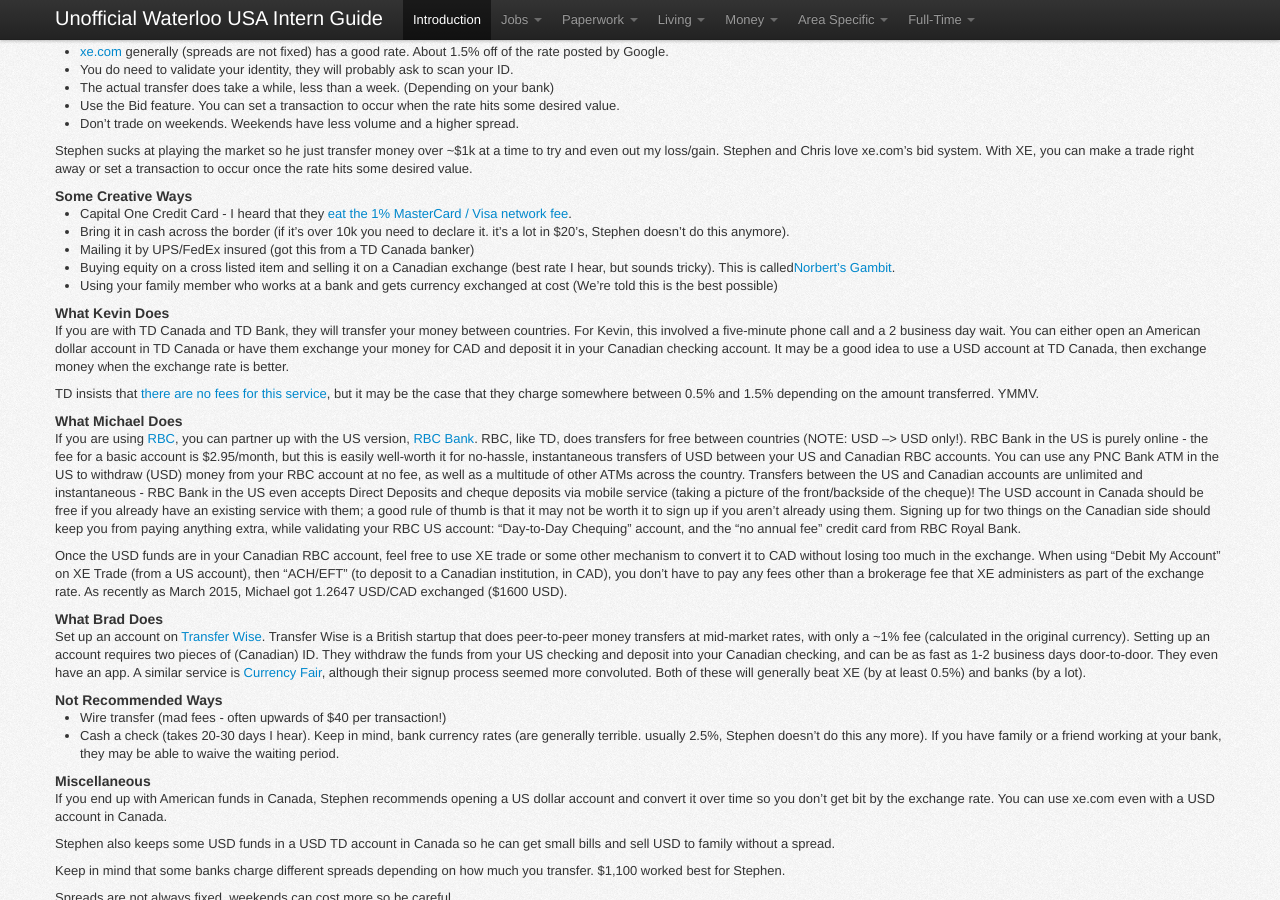
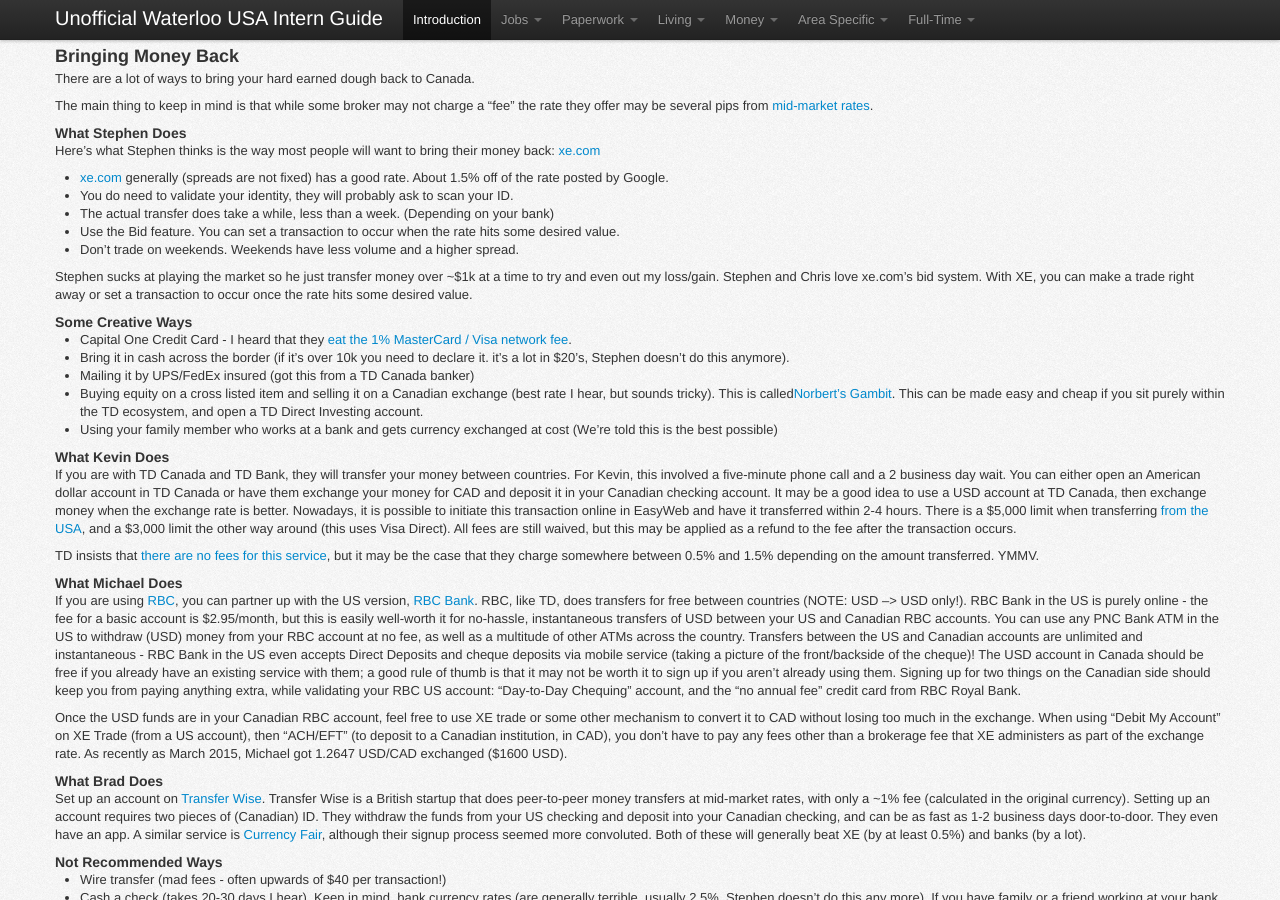
Before and after one commit to sholiday/Unofficial-Waterloo-USA-Intern-Guide, a Jekyll site: the page built from index.markdown, in a window 1280 px wide and 900 px high, scrolled down 8115 px. Built offline with Jekyll 4.4.1, drawn with Linux system fonts in a browser that asks for light colours; nearby versions of some CDN libraries; some of the changed text lies outside the part shown.

Commit message:
Update index.markdown

```diff
--- a/index.markdown
+++ b/index.markdown
@@ -189,6 +190,10 @@ Some people have entered the US ahead of time by driving to Buffalo or Detroit.
 A couple notes for those with name that contain hyphens (like Amir's) but go by a shorter version (Amir is short for Amir-Reza). My training plan had "Amir-Reza", while my I-94 has "Amir", while my passport has "Amir Reza". When applying for my SSN, I ran into some issues since each document had a slightly different variation, but the lady at the counter was nice enough to do it anyway. Bottom line: Always use your full name (exclude hyphens since hyphens are not used in government registries) when applying for, as well dealing with any documents you'll need for your SSN.
 
 Ensure your full name is on the mailbox that the Social Security Card will be delivered to. If your full name is not on the mailbox, USPS will return your card back to the Social Security Administration processing centre to be shredded. If your mailbox is part of a shared "super mailbox", taping your full name to the inside of your mailbox door seems to work well.
+
+As of February 14th, 2022, it appears that it is possible to mail your SSN to your company's office instead of your home's mailbox. Just fill in your office's address in the "Mailing Address" section of the SS-5. This was attempted in NYC thru the Manhattan office, and made it a lot more convenient to collect the card because we didn't have unfettered access to our house's mailbox.
+
+Also note that during Covid, it has become necessary to call ahead for an appointment. Look up your local SSA office online, and call their number (not the general hotline!) to schedule an appointment. It appears that you can only call for an appointment 14 days after you arrive, at which point they will give you an appointment another 10-14 days later, so be sure to factor this extra 20-28 day delay into your plans, especially if your employer cannot pay you without the SSN.
 
 Once you receive your SSN, it is important to let your bank know, so you start building a credit score in the U.S. Also make sure you let your employer know.
 
@@ -420,7 +425,7 @@ Choosing a bank is up to you and your preferences. Stephen suggests you stick to
 
 Kevin suggests you use TD Bank, especially if ATMs are convenient for where you live / work. TD Bank hours are generally better than any other American banks (they are open late on weekdays and for several hours on weekends).
 
-If you are in NY, Chase is the one to open. TD Bank has a ton of branches in NYC as well, and they have a chequing plan (with a 1k$ balance to waive fees) that gives you covers ATM fees in the whole country which is super useful.
+If you are in NY, Chase is the one to open. TD Bank has a ton of branches in NYC as well, and they have a chequing plan (with a $100 balance to waive fees) that gives you covers ATM fees in the whole country which is super useful. Note that it seems TD has the lowest minimum balance for fee waiver out of all the big banks ($100 vs $1k or $3k)
 
 There are so many Chase branches and ATMs. Several people have been told that Chase is pretty conservative when it comes to giving credit cards to "new Americans". You can, however, get a credit (yes, you heard me right, CREDIT) card with RBC Bank in the US if you are a Canadian citizen and have built a Canadian credit history.
 
@@ -526,12 +531,12 @@ Stephen sucks at playing the market so he just transfer money over ~$1k at a tim
 -	Capital One Credit Card - I heard that they [eat the 1% MasterCard / Visa network fee](http://www.bankrate.com/finance/credit-cards/latest-currency-conversion-fees-1.aspx).
 -	Bring it in cash across the border (if it's over 10k you need to declare it. it's a lot in $20's, Stephen doesn't do this anymore).
 -	Mailing it by UPS/FedEx insured (got this from a TD Canada banker)
--	Buying equity on a cross listed item and selling it on a Canadian exchange (best rate I hear, but sounds tricky). This is called[Norbert's Gambit](http://www.finiki.org/wiki/Norbert's_Gambit).
+-	Buying equity on a cross listed item and selling it on a Canadian exchange (best rate I hear, but sounds tricky). This is called[Norbert's Gambit](http://www.finiki.org/wiki/Norbert's_Gambit). This can be made easy and cheap if you sit purely within the TD ecosystem, and open a TD Direct Investing account.
 -	Using your family member who works at a bank and gets currency exchanged at cost (We're told this is the best possible)
 
 #### What Kevin Does
 
-If you are with TD Canada and TD Bank, they will transfer your money between countries. For Kevin, this involved a five-minute phone call and a 2 business day wait. You can either open an American dollar account in TD Canada or have them exchange your money for CAD and deposit it in your Canadian checking account. It may be a good idea to use a USD account at TD Canada, then exchange money when the exchange rate is better.
+If you are with TD Canada and TD Bank, they will transfer your money between countries. For Kevin, this involved a five-minute phone call and a 2 business day wait. You can either open an American dollar account in TD Canada or have them exchange your money for CAD and deposit it in your Canadian checking account. It may be a good idea to use a USD account at TD Canada, then exchange money when the exchange rate is better. Nowadays, it is possible to initiate this transaction online in EasyWeb and have it transferred within 2-4 hours. There is a $5,000 limit when transferring [from the USA](https://www.td.com/ca/en/personal-banking/how-to/easy-web/transfer-money-from-us-to-canada/), and a $3,000 limit the other way around (this uses Visa Direct). All fees are still waived, but this may be applied as a refund to the fee after the transaction occurs.
 
 TD insists that [there are no fees for this service](http://www.tdbank.com/personal/cross-border-banking.html), but it may be the case that they charge somewhere between 0.5% and 1.5% depending on the amount transferred. YMMV.
 
@@ -988,7 +993,7 @@ Everything here is pretty much centered around University Ave.
 
 -	Wicked and Les Miz are both good. Blue man group is strange but kinda fun.
 
--	Don't get your hopes up for Book of Mormon.
+-	Don't get your hopes up for Book of Mormon. Hadestown is phenomenal.
 
 ##### Parks and Walking
 
```
Also changed, not shown: other parts of index.markdown (+1 -0 lines).
